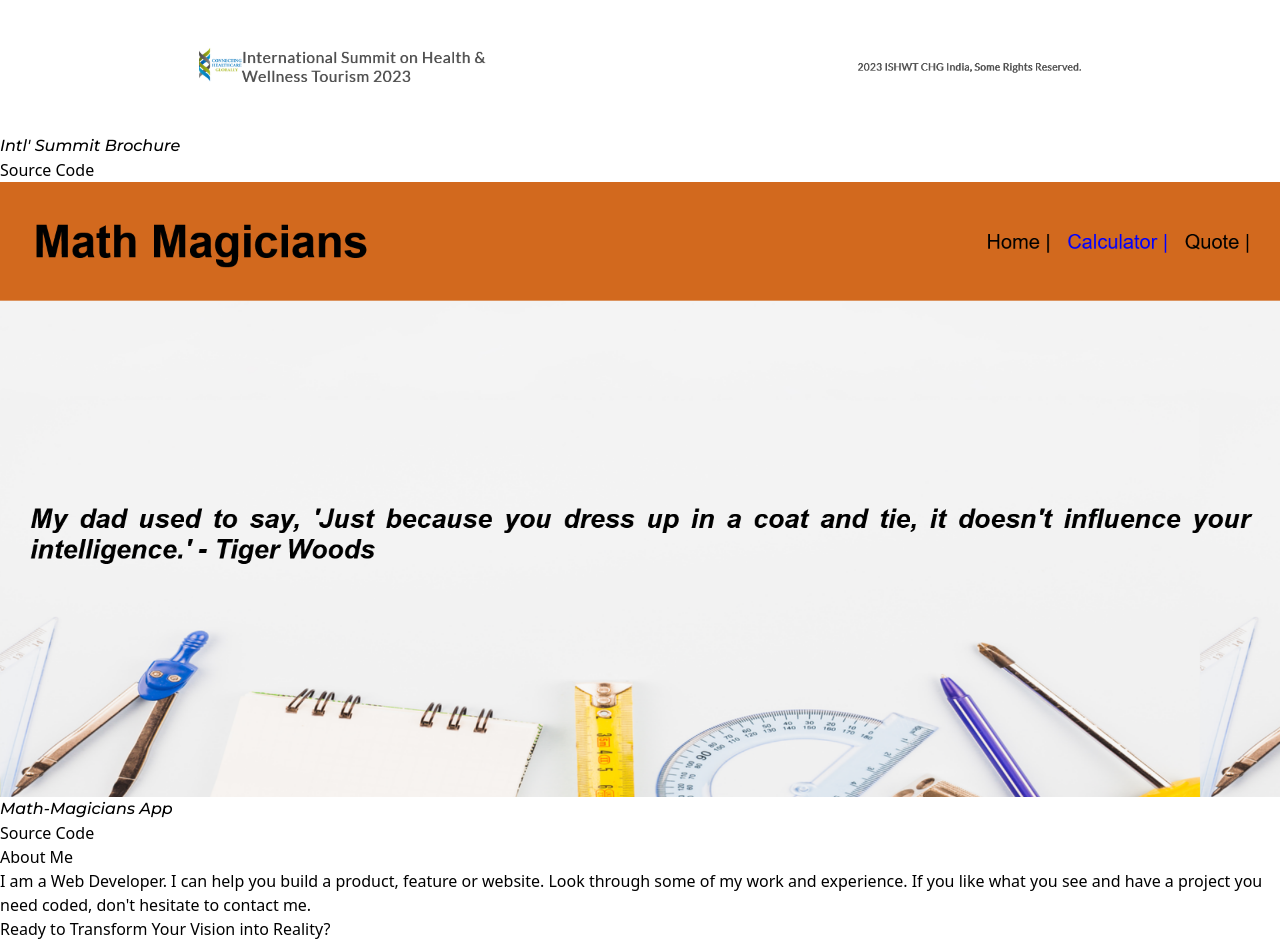
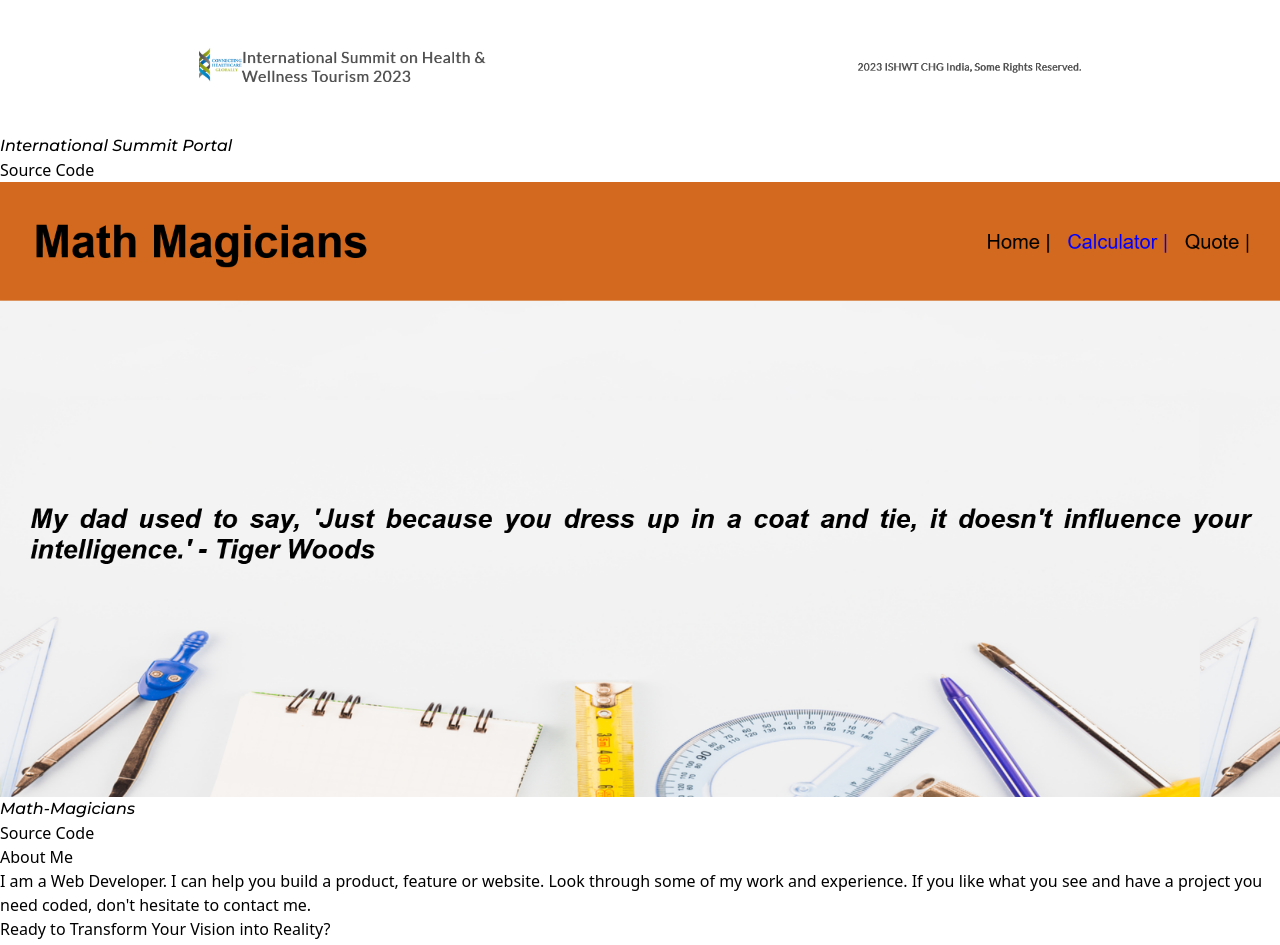
Before and after one commit to mailsg/myportfolio, a React (Vite) app: page / in a window 1280 px wide. Shown: the part 6860-7805 px from the top of the page. Built offline with nearby package versions, Linux system fonts and the light colour scheme.

Commit message:
Add portfolio component

```diff
--- a/src/components/Portfolio.jsx
+++ b/src/components/Portfolio.jsx
@@ -106,7 +106,7 @@ const Portfolio = () => {
         },
         {
             id: 8,
-            title: `Intl' Summit Brochure`,
+            title: `International Summit Portal`,
             src: ishwt,
             description: `This project showcases a website for an event called International Summit on Health & Wellness Tourism 2023.`,
 
@@ -114,7 +114,7 @@ const Portfolio = () => {
         },
         {
             id: 9,
-            title: `Math-Magicians App`,
+            title: `Math-Magicians`,
             src: math,
             description: `Math-Magicians is a website for all fans of mathematics. It is a Single Page App (SPA) that allows users to, make simple calculations and read a random math-related quote.`,
 
```
